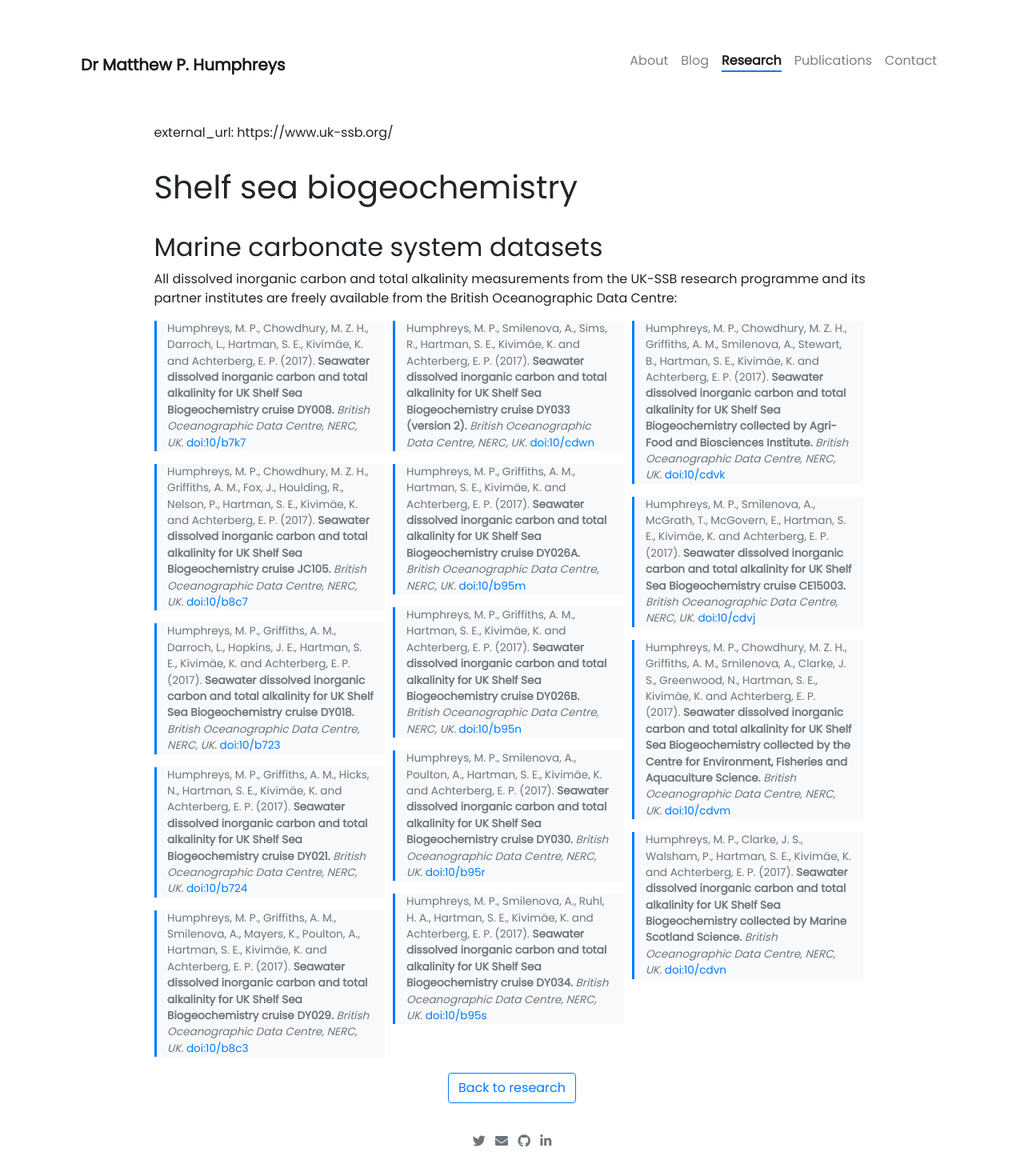
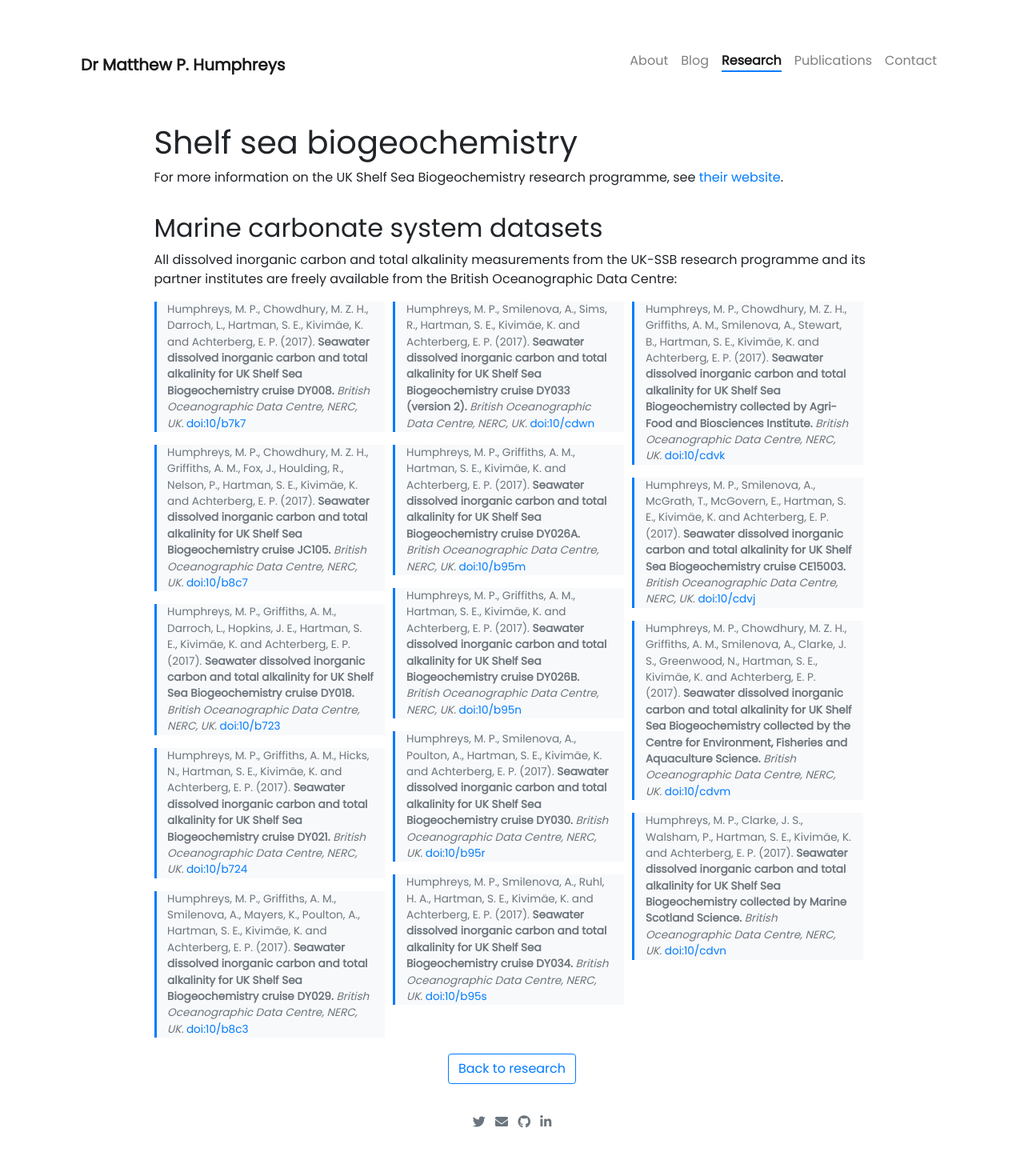
Before and after one commit to mvdh7/mvdh7.github.io, a Jekyll site: the page built from _projects/300-shelf-sea-biogeochemistry.md, in a window 1280 px wide. Shown: the whole page at 80% size. Built offline with Jekyll 4.4.1, drawn with Linux system fonts in a browser that asks for light colours; nearby versions of some CDN libraries; comment, search, counter and statistics services are not loaded; after the commit the page ends 1431 px from its top, so only the background shows below that.

Commit message:
Add web link

```diff
--- a/_projects/300-shelf-sea-biogeochemistry.md
+++ b/_projects/300-shelf-sea-biogeochemistry.md
@@ -6,9 +6,9 @@ description: Carbon and nutrient dynamics and fluxes in the northwest European c
 permalink: /research/ssb/
 ---
 
-external_url: https://www.uk-ssb.org/
+# Shelf sea biogeochemistry
 
-# Shelf sea biogeochemistry
+For more information on the UK Shelf Sea Biogeochemistry research programme, see [their website](https://www.uk-ssb.org/).
 
 ## Marine carbonate system datasets
 
```
